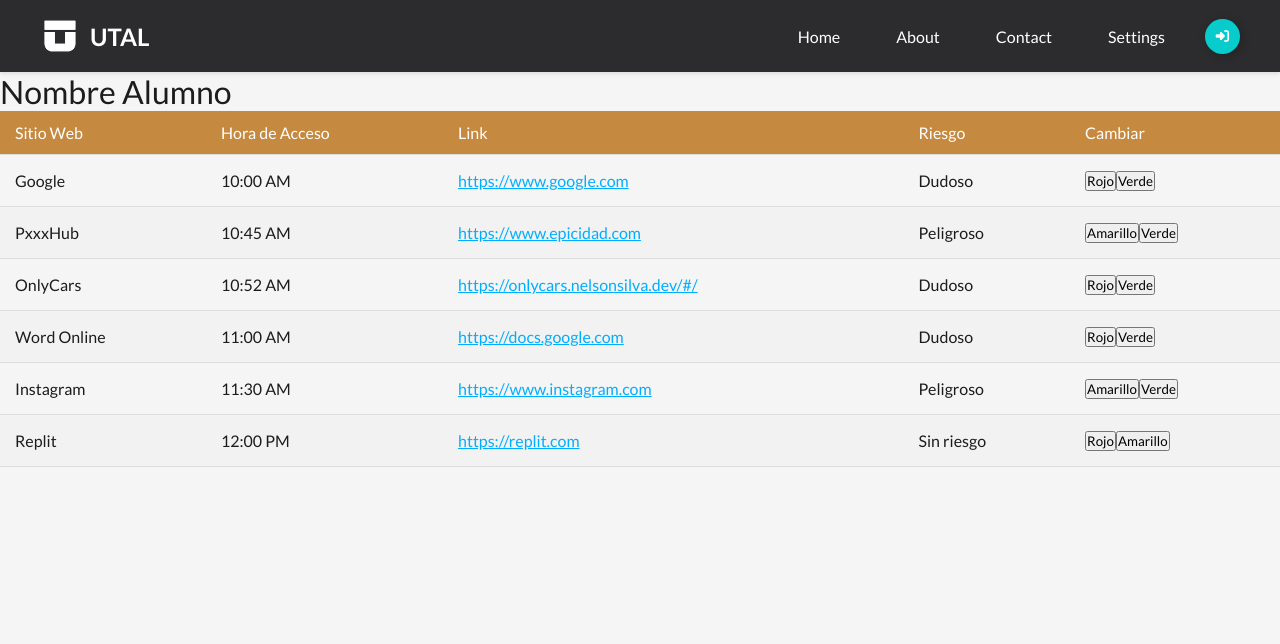
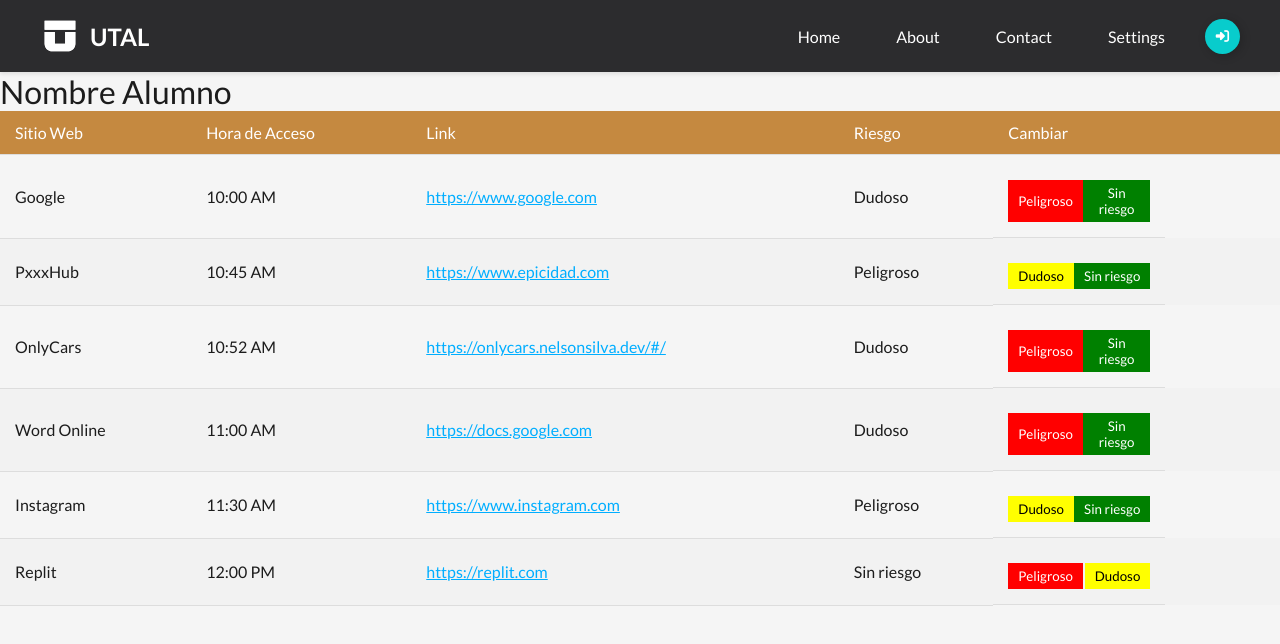
Before and after one commit to ConstruccionSoftware2024/Construccion-de-Software-2024-1, a Vue app: page /historial in a window 1280 px wide. Shown: the top 644 px of the page. Built offline with nearby package versions, Linux system fonts and the light colour scheme.

Commit message:
Diseño a botones

```diff
--- a/src/views/VistasGrupoFelipe/HistorialAlumno.vue
+++ b/src/views/VistasGrupoFelipe/HistorialAlumno.vue
@@ -19,10 +19,13 @@
             <a :href="sitio.link" target="_blank" class="sitio-link">{{ sitio.link }}</a>
           </td>
           <td>{{ sitio.riesgo }}</td>
-          <td>
-            <button v-if="sitio.riesgo !== 'Peligroso'" @click="cambiarRiesgo(sitio, 'Peligroso')">Rojo</button>
-            <button v-if="sitio.riesgo !== 'Dudoso'" @click="cambiarRiesgo(sitio, 'Dudoso')">Amarillo</button>
-            <button v-if="sitio.riesgo !== 'Sin riesgo'" @click="cambiarRiesgo(sitio, 'Sin riesgo')">Verde</button>
+          <td class="button-container">
+            <button v-if="sitio.riesgo !== 'Peligroso'" @click="cambiarRiesgo(sitio, 'Peligroso')"
+              class="rojo">Peligroso</button>
+            <button v-if="sitio.riesgo !== 'Dudoso'" @click="cambiarRiesgo(sitio, 'Dudoso')"
+              class="amarillo">Dudoso</button>
+            <button v-if="sitio.riesgo !== 'Sin riesgo'" @click="cambiarRiesgo(sitio, 'Sin riesgo')" class="verde">Sin
+              riesgo</button>
           </td>
         </tr>
       </tbody>
@@ -205,4 +208,33 @@ body.dark-mode th {
   background-color: #444;
   color: #fff;
 }
+
+.rojo {
+  background-color: red;
+  color: white;
+}
+
+.amarillo {
+  background-color: yellow;
+  color: black;
+}
+
+.verde {
+  background-color: green;
+  color: white;
+}
+
+.button-container button {
+  border: none;
+  padding: 5px 10px;
+  cursor: pointer;
+}
+
+.button-container {
+  display: flex;
+  justify-content: space-between;
+  margin-top: 10px;
+  width: 60%;
+  /* Agrega margen arriba de los botones */
+}
 </style>
```
